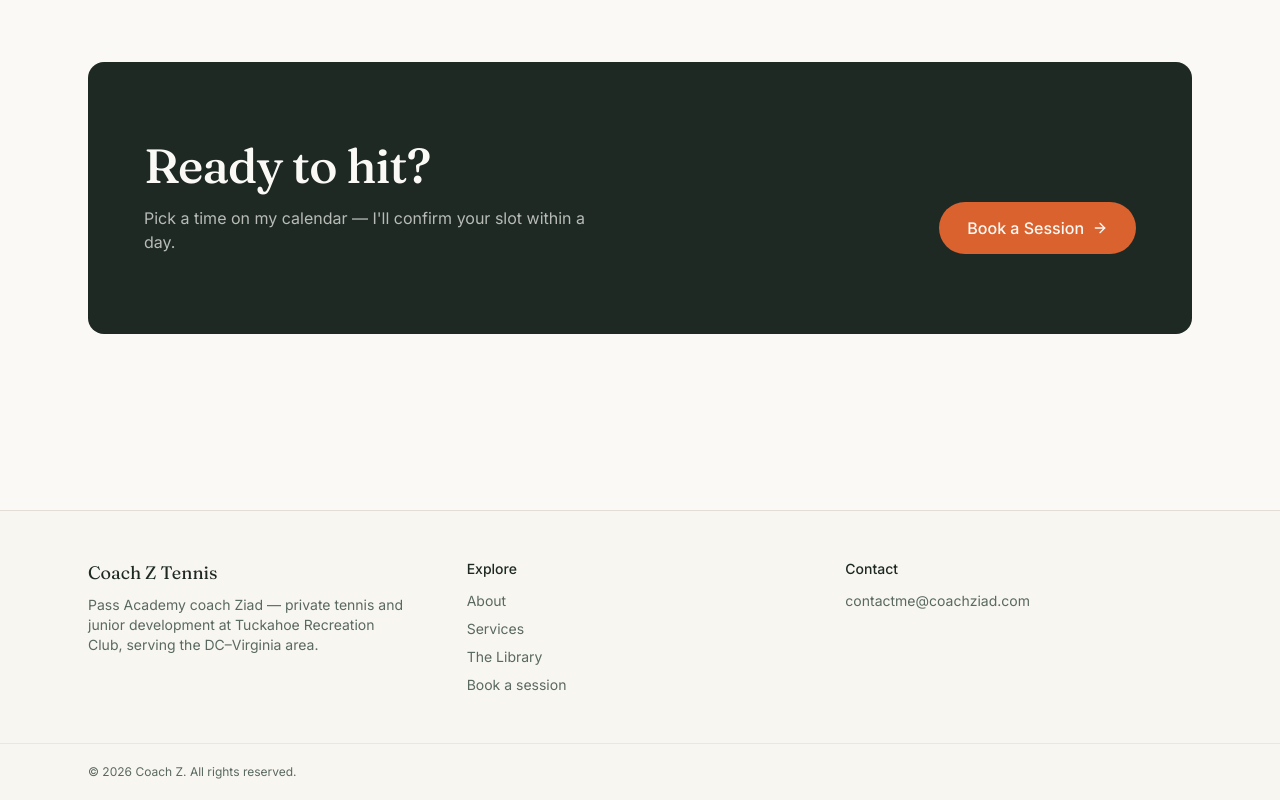
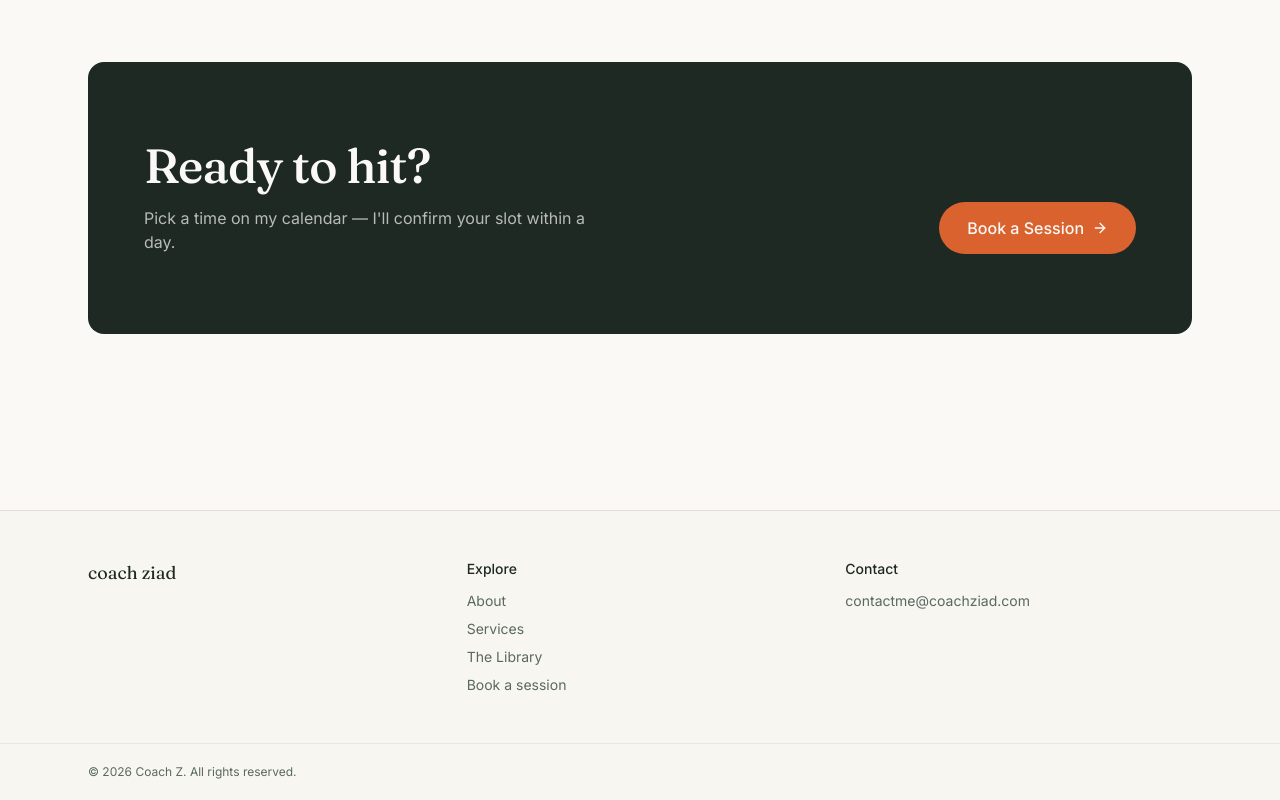
Before and after one commit to meknazee/ziad-website, a React (Vite) app: page / in a window 1280 px wide. Shown: the part 852-1652 px from the top of the page. Built offline with nearby package versions, Linux system fonts and the light colour scheme; what @lovable.dev/cloud-auth-js would draw is missing.

Commit message:
Changes
Co-authored-by: coach-z256 <290502547+coach-z256@users.noreply.github.com>

```diff
--- a/src/components/SiteFooter.tsx
+++ b/src/components/SiteFooter.tsx
@@ -5,9 +5,9 @@ export const SiteFooter = () => {
     <footer className="border-t border-border bg-secondary/30 mt-24">
       <div className="mx-auto max-w-6xl px-6 py-12 grid gap-8 md:grid-cols-3">
         <div>
-          <div className="font-display text-lg">Coach Z Tennis</div>
+          <div className="font-display text-lg">coach ziad&nbsp;</div>
           <p className="text-sm text-muted-foreground mt-2 max-w-xs">
-            Pass Academy coach Ziad — private tennis and junior development at Tuckahoe Recreation Club, serving the DC–Virginia area.
+            {"\n"}
           </p>
         </div>
         <div className="text-sm">
```
